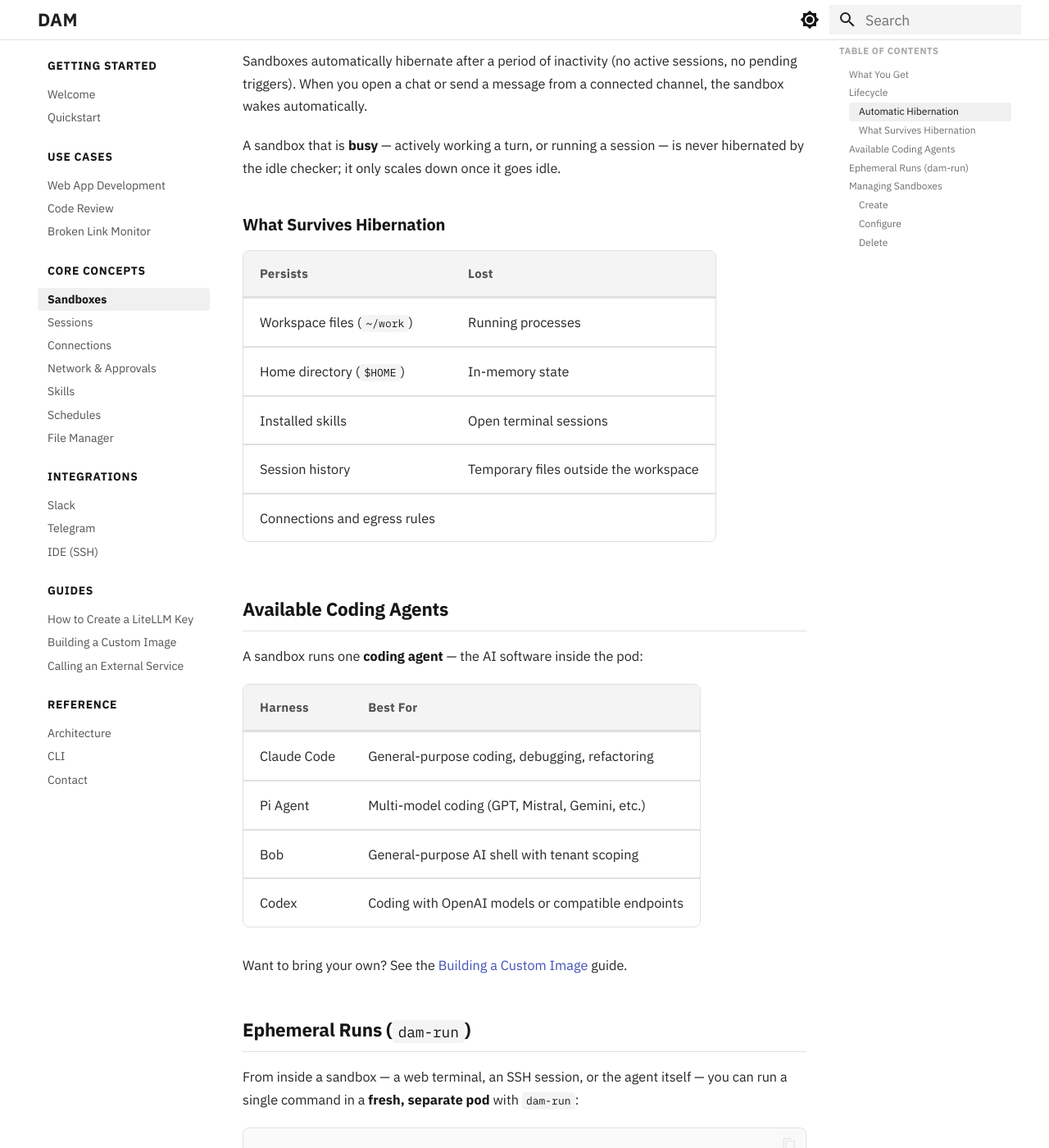
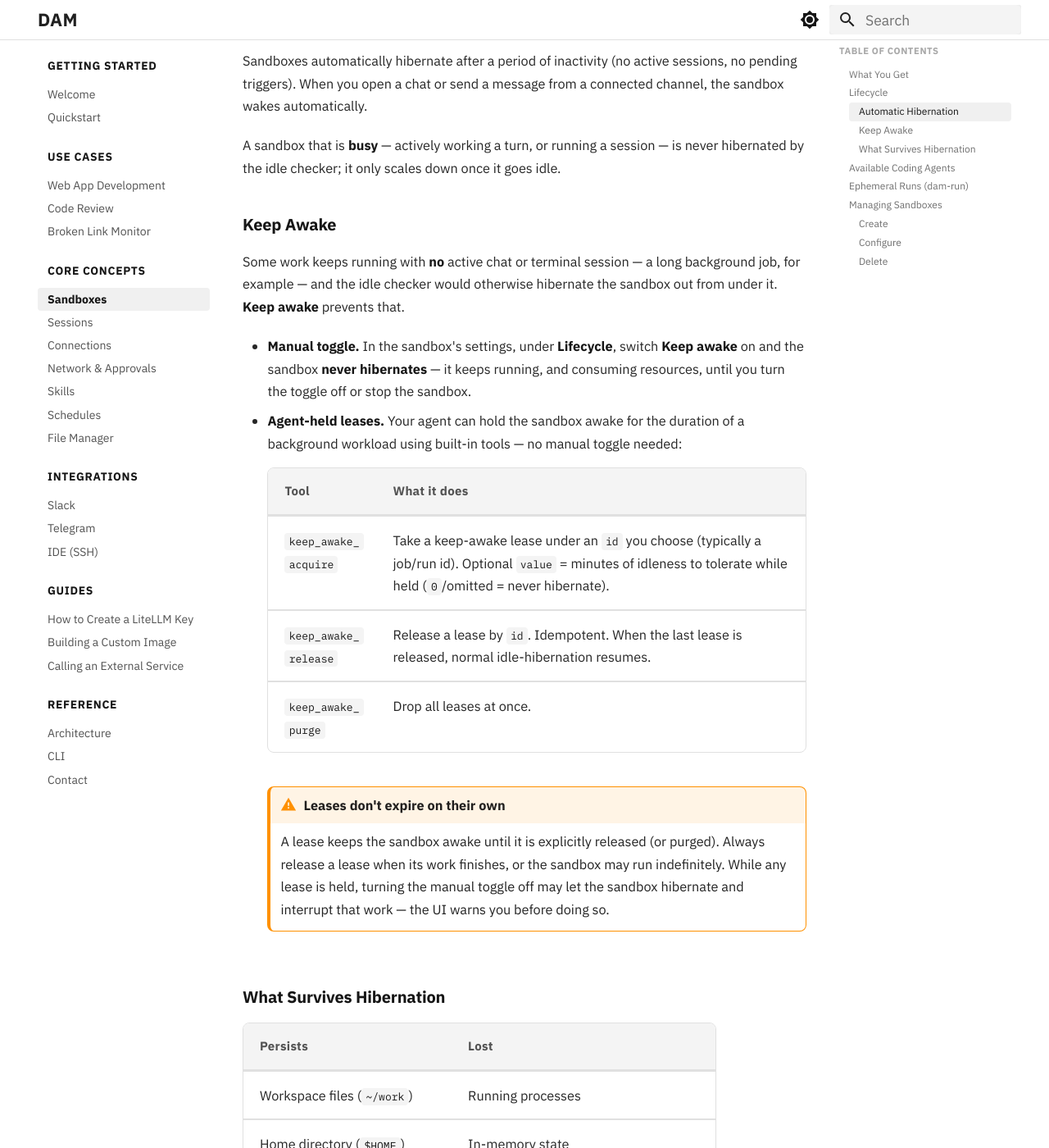
Before and after one commit to dam-agents/docs, an MkDocs documentation site: the page built from docs/core-concepts/sandboxes.md, in a window 1280 px wide and 1400 px high, scrolled down 1469 px. Shown: the whole window at 82% size. Built offline with MkDocs 1.6.1 and Material for MkDocs 9.7.7, drawn with Linux system fonts in a browser that asks for light colours.

Commit message:
docs: document keep-awake (sync for dam#2032) (#32)
Co-authored-by: doc-sync <doc-sync@users.noreply.github.ibm.com>

```diff
--- a/docs/core-concepts/sandboxes.md
+++ b/docs/core-concepts/sandboxes.md
@@ -38,6 +38,31 @@ Starting → Preparing workspace → Running → Hibernating → Hibernated →
 Sandboxes automatically hibernate after a period of inactivity (no active sessions, no pending triggers). When you open a chat or send a message from a connected channel, the sandbox wakes automatically.
 
 A sandbox that is **busy** — actively working a turn, or running a session — is never hibernated by the idle checker; it only scales down once it goes idle.
+
+### Keep Awake
+
+Some work keeps running with **no** active chat or terminal session — a long
+background job, for example — and the idle checker would otherwise hibernate the
+sandbox out from under it. **Keep awake** prevents that.
+
+- **Manual toggle.** In the sandbox's settings, under **Lifecycle**, switch
+  **Keep awake** on and the sandbox **never hibernates** — it keeps running, and
+  consuming resources, until you turn the toggle off or stop the sandbox.
+- **Agent-held leases.** Your agent can hold the sandbox awake for the duration of
+  a background workload using built-in tools — no manual toggle needed:
+
+    | Tool | What it does |
+    |------|--------------|
+    | `keep_awake_acquire` | Take a keep-awake lease under an `id` you choose (typically a job/run id). Optional `value` = minutes of idleness to tolerate while held (`0`/omitted = never hibernate). |
+    | `keep_awake_release` | Release a lease by `id`. Idempotent. When the last lease is released, normal idle-hibernation resumes. |
+    | `keep_awake_purge` | Drop all leases at once. |
+
+    !!! warning "Leases don't expire on their own"
+        A lease keeps the sandbox awake until it is explicitly released (or purged).
+        Always release a lease when its work finishes, or the sandbox may run
+        indefinitely. While any lease is held, turning the manual toggle off may let
+        the sandbox hibernate and interrupt that work — the UI warns you before
+        doing so.
 
 ### What Survives Hibernation
 
```
